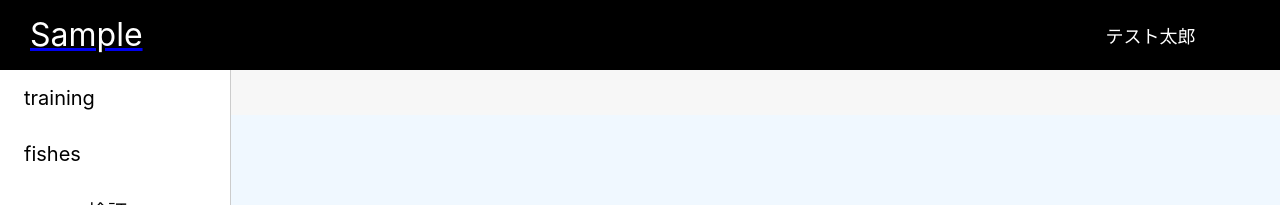
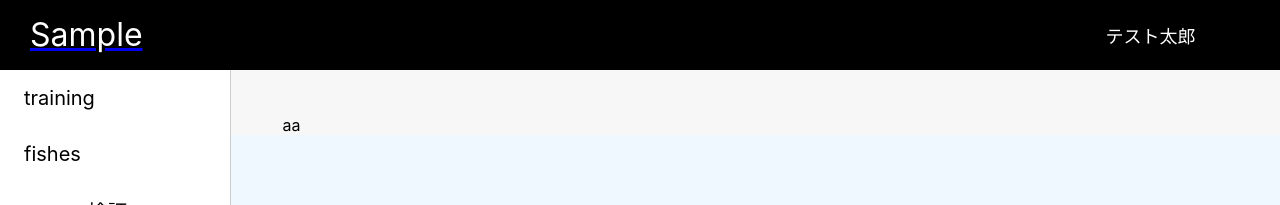
Before and after one commit to Snails8/react-module, a React (Create React App) app in the folder frontend/: page /samples/upload-file in a window 1280 px wide. Shown: the top 205 px of the page. Built offline with nearby package versions, Linux system fonts and the light colour scheme.

Commit message:
fix: compiler err

```diff
--- a/frontend/src/pages/_Sample/UploadFilePage/UploadFilePage.tsx
+++ b/frontend/src/pages/_Sample/UploadFilePage/UploadFilePage.tsx
@@ -1,5 +1,5 @@
 import { Layout } from '../../../components/templates/_Layout/Layout';
 
 export const UploadFilePage = () => {
-  return <Layout isContainerDesign></Layout>;
+  return <Layout isContainerDesign>aa</Layout>;
 };
```
